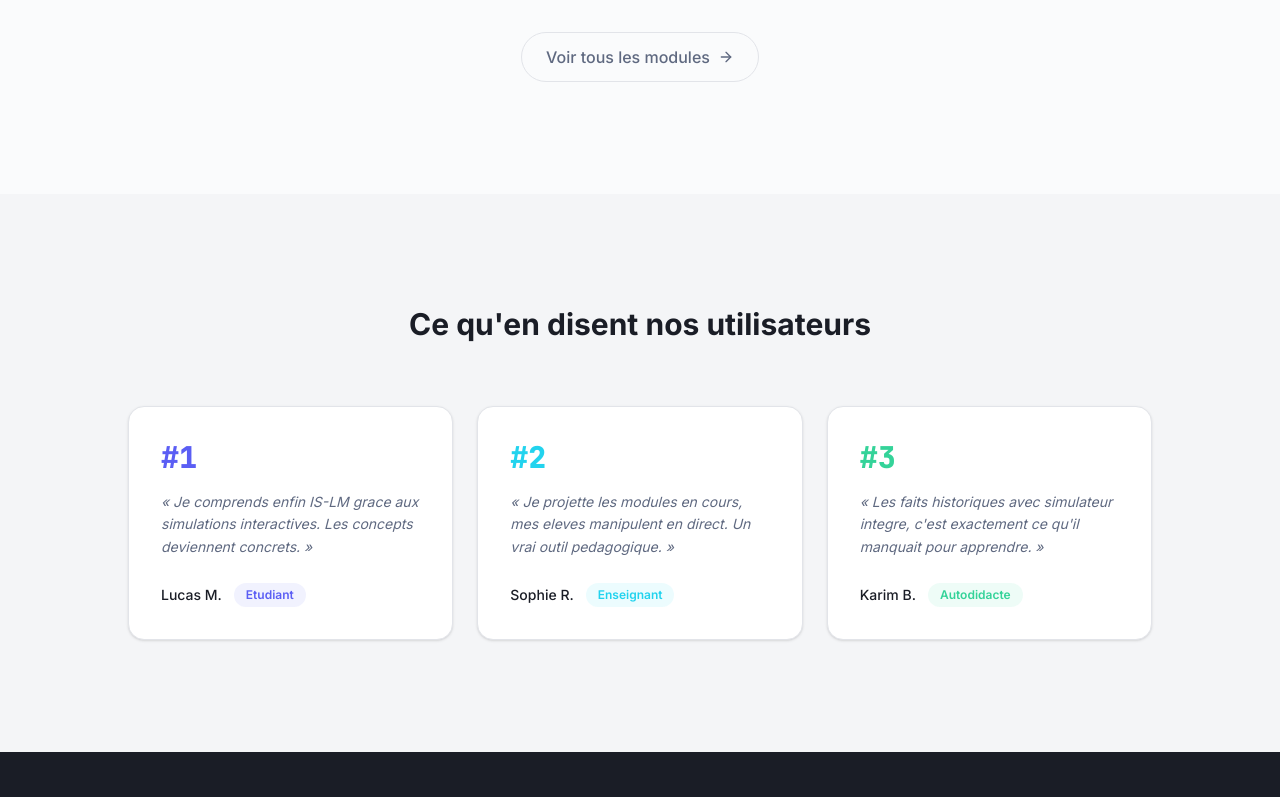
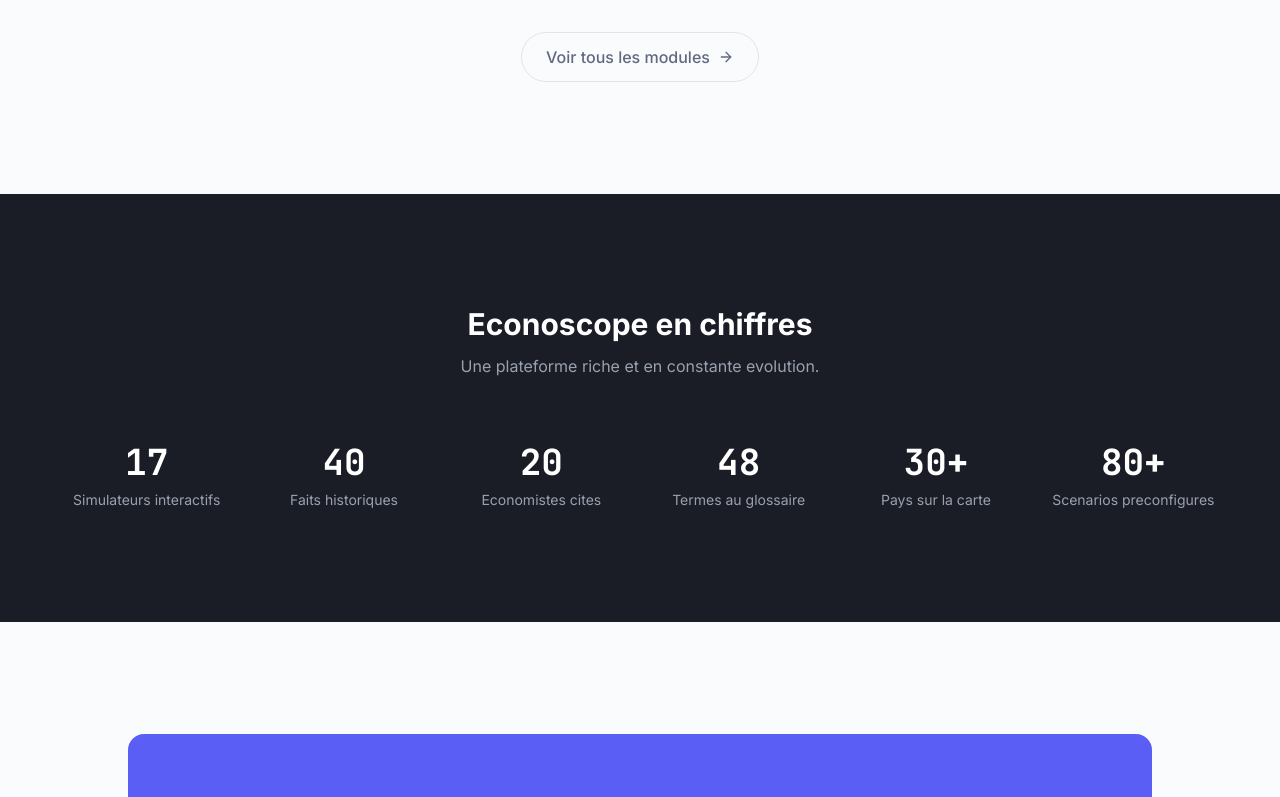
Before and after one commit to racsed/econoscope, a Next.js app: page / in a window 1280 px wide. Shown: the part 2000-2797 px from the top of the page. Built offline with nearby package versions, Linux system fonts and the light colour scheme.

Commit message:
Remove fake testimonials section from homepage

```diff
--- a/app/carte/page.tsx
+++ b/app/carte/page.tsx
@@ -242,6 +242,85 @@
           )}
         </div>
 
+        {/* Year timeline slider (only for PIB Growth) */}
+        {indicator === 'pibGrowth' && (
+          <motion.div
+            initial={{ opacity: 0, height: 0 }}
+            animate={{ opacity: 1, height: 'auto' }}
+            className="mb-6"
+          >
+            <div className="bg-bg-card border border-border rounded-xl p-4 shadow-[var(--shadow-card)]">
+              <div className="flex items-center gap-3 mb-3">
+                <button
+                  onClick={() => {
+                    if (isPlaying) {
+                      setIsPlaying(false);
+                    } else {
+                      // Start from beginning if at the end or not started
+                      if (selectedYear === null || selectedYear === HISTORICAL_YEARS[HISTORICAL_YEARS.length - 1]) {
+                        setSelectedYear(HISTORICAL_YEARS[0]);
+                      }
+                      setIsPlaying(true);
+                    }
+                  }}
+                  className="flex items-center justify-center w-9 h-9 rounded-full border border-border hover:bg-bg-hover transition-colors cursor-pointer"
+                  style={{
+                    borderColor: isPlaying ? '#5B5EF4' : undefined,
+                    backgroundColor: isPlaying ? '#5B5EF415' : undefined,
+                  }}
+                  title={isPlaying ? 'Pause' : 'Lecture automatique'}
+                >
+                  {isPlaying ? <Pause size={16} className="text-accent-indigo" /> : <Play size={16} className="text-text-secondary" />}
+                </button>
+                <div className="flex-1">
+                  <div className="flex items-center justify-between mb-1">
+                    <span className="text-sm font-medium text-text-primary">
+                      Annee : {selectedYear ?? 'actuelle (2023)'}
+                    </span>
+                    {selectedYear !== null && (
+                      <button
+                        onClick={() => { setSelectedYear(null); setIsPlaying(false); }}
+                        className="text-xs text-text-muted hover:text-text-primary cursor-pointer"
+                      >
+                        Donnees actuelles
+                      </button>
+                    )}
+                  </div>
+                  <div className="relative">
+                    <input
+                      type="range"
+                      min={0}
+                      max={HISTORICAL_YEARS.length - 1}
+                      step={1}
+                      value={selectedYear !== null ? HISTORICAL_YEARS.indexOf(selectedYear as typeof HISTORICAL_YEARS[number]) : HISTORICAL_YEARS.length - 1}
+                      onChange={(e) => {
+                        const idx = Number(e.target.value);
+                        setSelectedYear(HISTORICAL_YEARS[idx]);
+                        setIsPlaying(false);
+                      }}
+                      className="w-full h-2 bg-bg-elevated rounded-full appearance-none cursor-pointer accent-[#5B5EF4]"
+                    />
+                    <div className="flex justify-between mt-1">
+                      {HISTORICAL_YEARS.map((y) => (
+                        <span
+                          key={y}
+                          className="text-[10px] text-text-muted"
+                          style={{
+                            fontWeight: selectedYear === y ? 700 : 400,
+                            color: selectedYear === y ? '#5B5EF4' : undefined,
+                          }}
+                        >
+                          {y}
+                        </span>
+                      ))}
+                    </div>
+                  </div>
+                </div>
+              </div>
+            </div>
+          </motion.div>
+        )}
+
         {/* Map */}
         <motion.div
           initial={{ opacity: 0 }}
@@ -351,7 +430,26 @@
           >
             <p className="font-semibold text-text-primary mb-1.5">
               {hoveredCountry.name}
+              {isTimelineActive && (
+                <span className="ml-2 text-xs font-normal text-text-muted">({selectedYear})</span>
+              )}
             </p>
+            {isTimelineActive ? (
+              <div className="text-xs">
+                {(() => {
+                  const hist = historicalByIso.get(hoveredCountry.iso);
+                  const val = hist?.gdpGrowthByYear[selectedYear!];
+                  return (
+                    <div className="flex justify-between gap-2">
+                      <span className="text-text-muted">Croissance PIB</span>
+                      <span className="text-text-primary font-medium">
+                        {val !== undefined ? `${val >= 0 ? '+' : ''}${val.toFixed(1)}%` : 'N/A'}
+                      </span>
+                    </div>
+                  );
+                })()}
+              </div>
+            ) : (
               <div className="grid grid-cols-2 gap-x-4 gap-y-0.5 text-xs">
                 {INDICATORS.map((ind) => {
                   const val = hoveredCountry[ind.key];
@@ -365,6 +463,7 @@
                   );
                 })}
               </div>
+            )}
           </div>
         )}
 
@@ -411,7 +510,7 @@
 
         {/* Source */}
         <p className="text-xs text-text-muted mt-4">
-          Sources : Banque mondiale, FMI -- estimations 2023
+          Sources : Banque mondiale, FMI{isTimelineActive ? ` -- donnees historiques ${selectedYear}` : ' -- estimations 2023'}
         </p>
       </div>
     </main>
--- a/app/page.tsx
+++ b/app/page.tsx
@@ -350,79 +350,6 @@
         </div>
       </section>
 
-      {/* ─── Testimonials ─── */}
-      <section className="py-28 px-4 bg-bg-elevated">
-        <div className="max-w-5xl mx-auto">
-          <motion.div
-            initial={{ opacity: 0, y: 20 }}
-            whileInView={{ opacity: 1, y: 0 }}
-            viewport={{ once: true }}
-            className="text-center mb-16"
-          >
-            <h2 className="text-3xl font-bold text-text-primary mb-3">
-              Ce qu&apos;en disent nos utilisateurs
-            </h2>
-          </motion.div>
-
-          <div className="grid grid-cols-1 md:grid-cols-3 gap-6">
-            {[
-              {
-                number: '#1',
-                label: 'Etudiant',
-                quote: 'Je comprends enfin IS-LM grace aux simulations interactives. Les concepts deviennent concrets.',
-                name: 'Lucas M.',
-                color: '#5B5EF4',
-              },
-              {
-                number: '#2',
-                label: 'Enseignant',
-                quote: 'Je projette les modules en cours, mes eleves manipulent en direct. Un vrai outil pedagogique.',
-                name: 'Sophie R.',
-                color: '#22D3EE',
-              },
-              {
-                number: '#3',
-                label: 'Autodidacte',
-                quote: "Les faits historiques avec simulateur integre, c'est exactement ce qu'il manquait pour apprendre.",
-                name: 'Karim B.',
-                color: '#34D399',
-              },
-            ].map((item, i) => {
-              const slideX = i === 0 ? -30 : i === 2 ? 30 : 0;
-              return (
-              <motion.div
-                key={item.number}
-                initial={{ opacity: 0, y: 20, x: slideX }}
-                whileInView={{ opacity: 1, y: 0, x: 0 }}
-                viewport={{ once: true, margin: '-40px' }}
-                transition={{ delay: i * 0.15, duration: 0.5, ease: 'easeOut' }}
-                className="bg-bg-card border border-border rounded-2xl p-8 flex flex-col shadow-sm"
-              >
-                <span
-                  className="text-3xl font-black font-mono mb-4"
-                  style={{ color: item.color }}
-                >
-                  {item.number}
-                </span>
-                <p className="text-sm text-text-secondary italic leading-relaxed mb-6 flex-1">
-                  &laquo;&nbsp;{item.quote}&nbsp;&raquo;
-                </p>
-                <div className="flex items-center gap-3">
-                  <span className="text-sm font-medium text-text-primary">{item.name}</span>
-                  <span
-                    className="text-xs font-semibold px-3 py-1 rounded-full"
-                    style={{ backgroundColor: `${item.color}15`, color: item.color }}
-                  >
-                    {item.label}
-                  </span>
-                </div>
-              </motion.div>
-              );
-            })}
-          </div>
-        </div>
-      </section>
-
       {/* ─── Stats (dark section) ─── */}
       <section className="py-28 px-4 bg-[#1A1D26]">
         <div className="max-w-6xl mx-auto">
```
Lines whose indentation alone changed are shown as unchanged.
